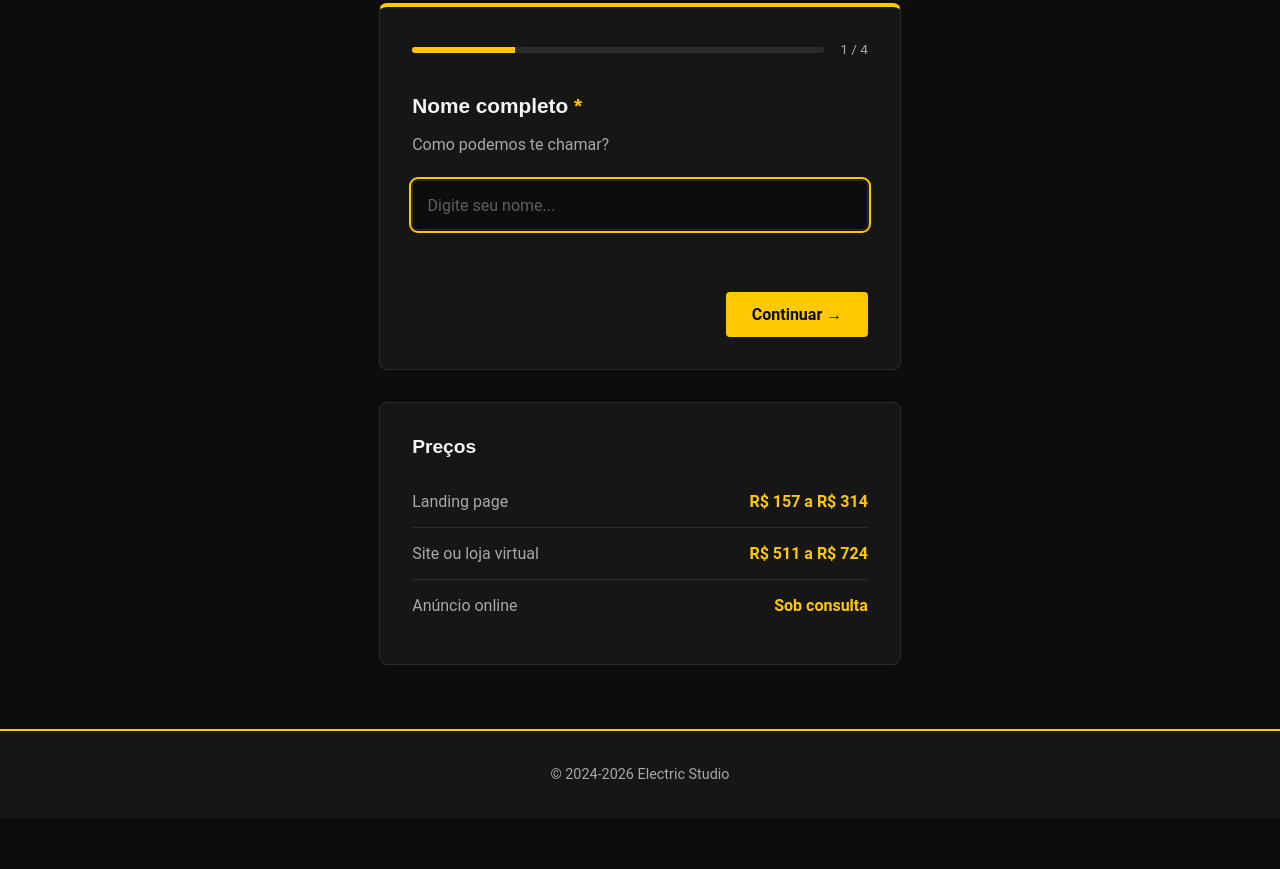
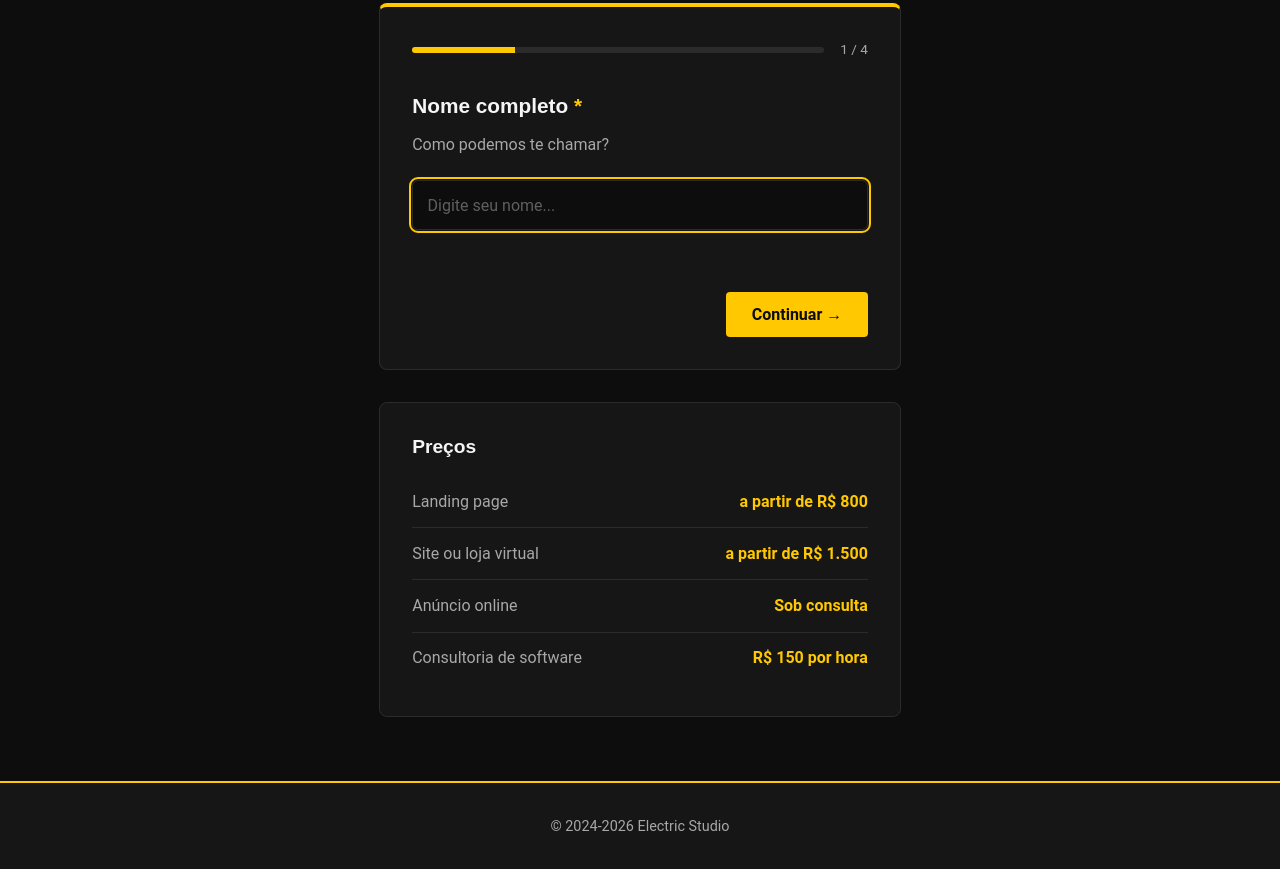
Before and after one commit to miqueias10-stack/Electric-studio, a website: page index.html in a window 1280 px wide. Shown: the part 399-1268 px from the top of the page. Before the commit the page ends 1217 px from the top, so only its background shows below. Drawn offline with Linux system fonts and the light colour scheme.

Commit message:
Atualizar o index.html

```diff
--- a/index.html
+++ b/index.html
@@ -3,9 +3,9 @@
   <head>
     <meta charset="UTF-8" />
     <meta name="viewport" content="width=device-width, initial-scale=1.0" />
-    <meta name="description" content="Electric Studio - Sites, landing pages e lojas virtuais sob medida. Peça seu orçamento." />
+    <meta name="description" content="Electric Studio - Sites, landing pages, lojas virtuais e consultoria de software sob medida. Peça seu orçamento." />
     <meta property="og:title" content="Electric Studio - Faça seu orçamento" />
-    <meta property="og:description" content="Sites, landing pages e lojas virtuais sob medida." />
+    <meta property="og:description" content="Sites, landing pages, lojas virtuais e consultoria de software sob medida." />
     <meta property="og:type" content="website" />
     <meta property="og:image" content="logo.png" />
 
@@ -54,6 +54,7 @@
                 <label class="opcao"><input type="radio" name="tipo" value="Landing page" /><span>Landing page</span></label>
                 <label class="opcao"><input type="radio" name="tipo" value="Site ou loja virtual" /><span>Site ou loja virtual</span></label>
                 <label class="opcao"><input type="radio" name="tipo" value="Anúncio online" /><span>Anúncio online</span></label>
+                <label class="opcao"><input type="radio" name="tipo" value="Consultoria de software" /><span>Consultoria de software</span></label>
               </div>
             </fieldset>
 
@@ -76,9 +77,10 @@
         <div class="precos">
           <h3>Preços</h3>
           <ul>
-            <li><span>Landing page</span><strong>R$ 157 a R$ 314</strong></li>
-            <li><span>Site ou loja virtual</span><strong>R$ 511 a R$ 724</strong></li>
+            <li><span>Landing page</span><strong>a partir de R$ 800</strong></li>
+            <li><span>Site ou loja virtual</span><strong>a partir de R$ 1.500</strong></li>
             <li><span>Anúncio online</span><strong>Sob consulta</strong></li>
+            <li><span>Consultoria de software</span><strong>R$ 150 por hora</strong></li>
           </ul>
         </div>
       </section>
```
